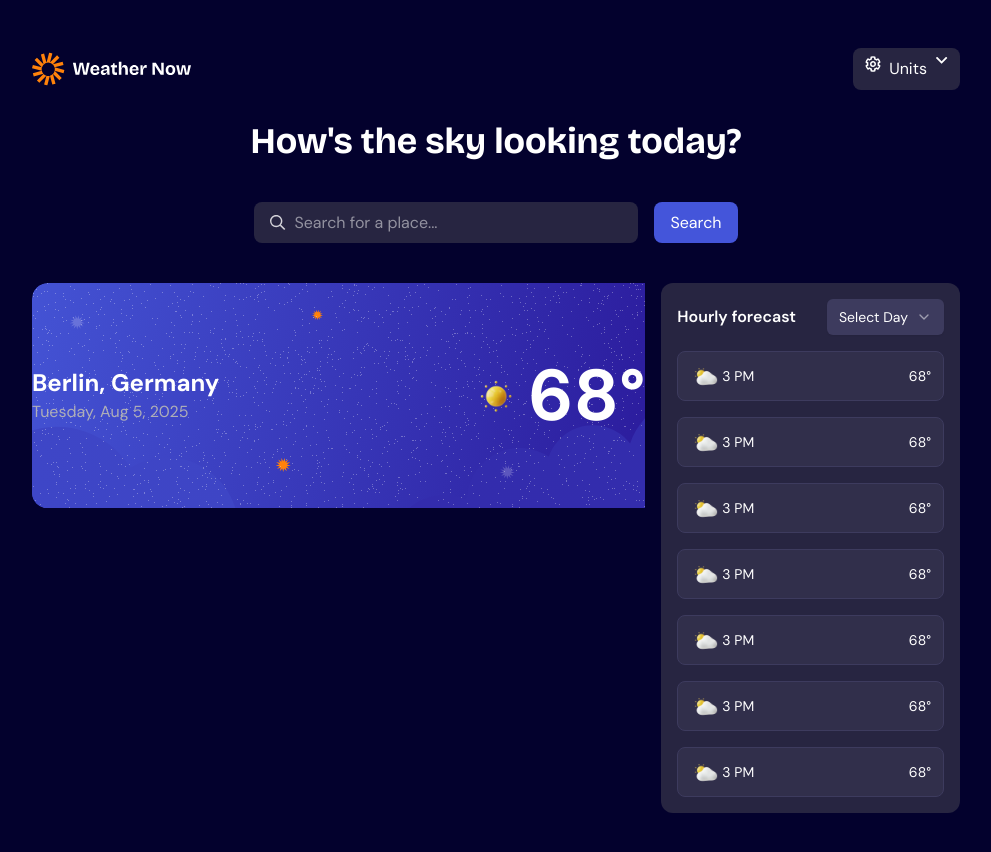
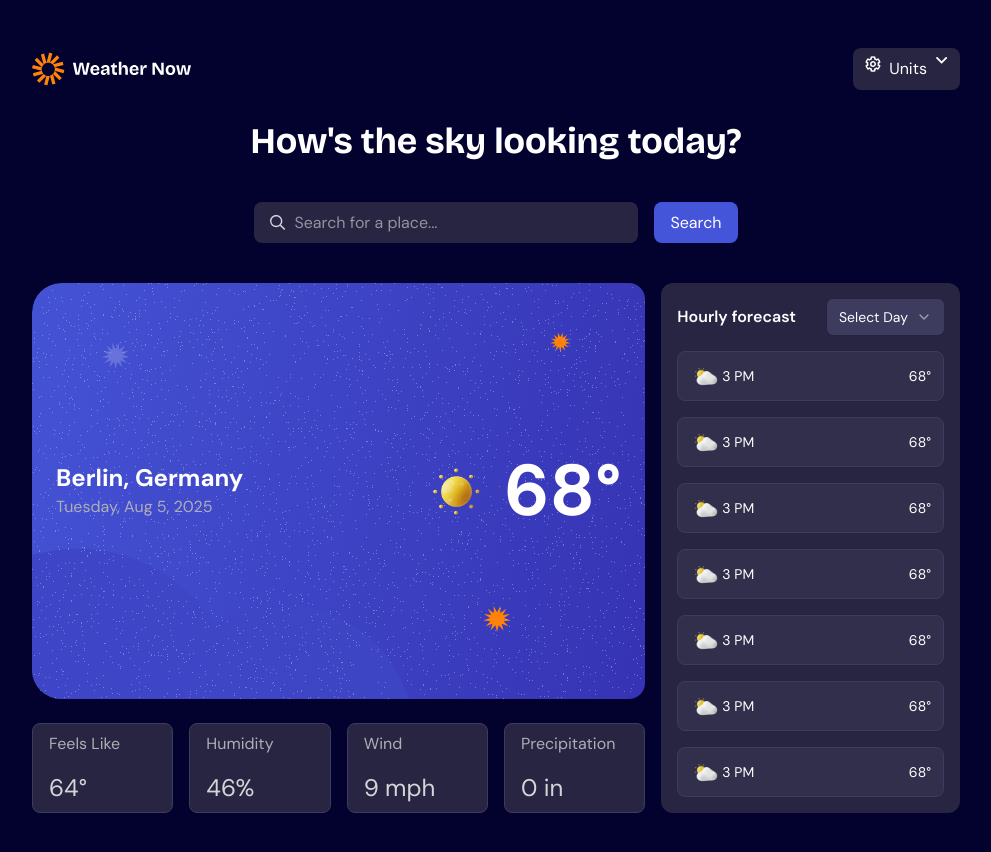
Before and after one commit to YismelR/weather-app, a React (Vite) app: page / in a window 1280 px wide. Shown: the top 852 px of the page, without its empty margins (144-1135 px from the left). Built offline with nearby package versions, Linux system fonts and the light colour scheme.

Commit message:
added the weather description component .

```diff
--- a/src/components/overallDisplay/CurrentWeather.tsx
+++ b/src/components/overallDisplay/CurrentWeather.tsx
@@ -2,9 +2,8 @@ import weatherBG from "../../assets/images/bg-today-large.svg";
 import timeZone from "../../assets/images/icon-sunny.webp";
 export default function CurrentWeather() {
   return (
-    <section className="grid w-full h-full">
     <div
-        className="flex justify-between place-items-center w-full h-full bg-cover bg-no-repeat "
+      className="flex justify-between place-items-center w-full h-full bg-cover bg-no-repeat rounded-2xl px-6 "
       style={{ backgroundImage: `url(${weatherBG})` }}
     >
       <div className="flex flex-col">
@@ -12,12 +11,9 @@ export default function CurrentWeather() {
         <p className="text-Neutral-300">Tuesday, Aug 5, 2025</p>
       </div>
       <div className="flex justify-center place-items-center">
-          <img src={timeZone} className="size-16" />
+        <img src={timeZone} className="size-24" />
         <h2 className="text-7xl font-bold">68°</h2>
       </div>
     </div>
-      <div></div>
-      <div></div>
-    </section>
   );
 }
--- a/src/components/overallDisplay/OverallDisplay.tsx
+++ b/src/components/overallDisplay/OverallDisplay.tsx
@@ -1,9 +1,11 @@
 import CurrentWeather from "./CurrentWeather";
+import WeatherDescription from "./WeatherDescription";
 
 export default function OverallDisplay() {
   return (
-    <div className="flex flex-2 col-span-2">
+    <div className="flex flex-col col-span-2 gap-6">
       <CurrentWeather />
+      <WeatherDescription />
     </div>
   );
 }
--- /dev/null
+++ b/src/components/overallDisplay/WeatherDescription.tsx
@@ -0,0 +1,16 @@
+import { weatherDescription } from "@/data/weatherDescriptions";
+export default function WeatherDescription() {
+  return (
+    <section className="grid grid-cols-4 gap-4">
+      {weatherDescription.map((description, idx) => (
+        <div
+          key={idx}
+          className="flex flex-col bg-card-bg rounded-lg px-4 py-2 gap-4 border border-Neutral-600"
+        >
+          <p className="text-base text-Neutral-300">{description.title}</p>
+          <p className="text-2xl text-Neutral-200">{description.num}</p>
+        </div>
+      ))}
+    </section>
+  );
+}
--- /dev/null
+++ b/src/data/weatherDescriptions.tsx
@@ -0,0 +1,18 @@
+export const weatherDescription = [
+  {
+    title: "Feels Like",
+    num: "64°",
+  },
+  {
+    title: "Humidity",
+    num: "46%",
+  },
+  {
+    title: "Wind",
+    num: "9 mph",
+  },
+  {
+    title: "Precipitation",
+    num: "0 in",
+  },
+];
```
Lines whose indentation alone changed are shown as unchanged.
